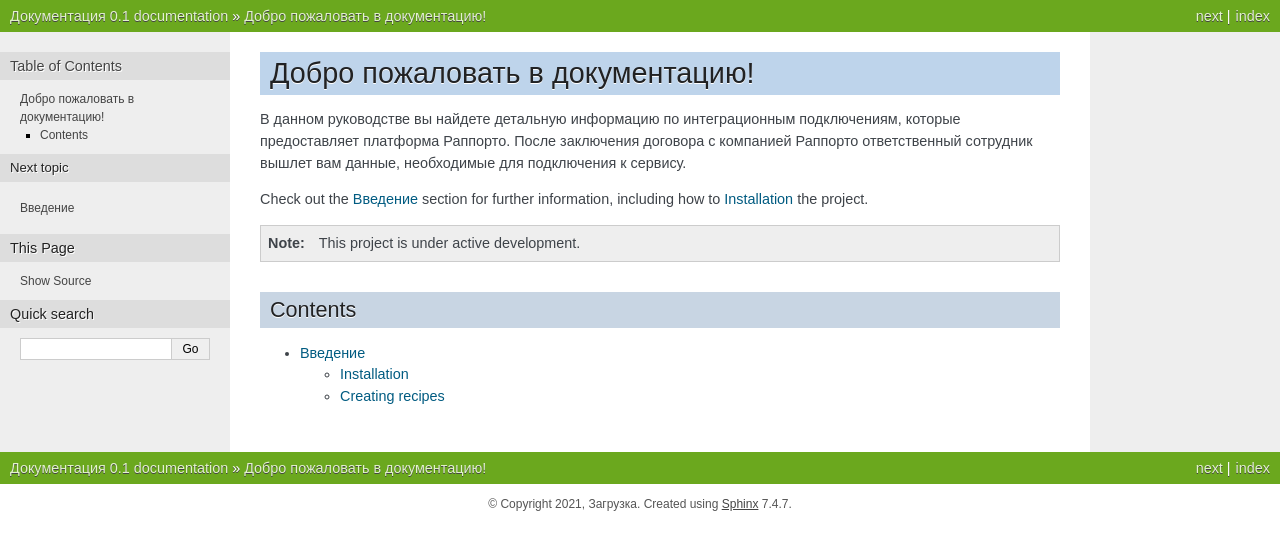
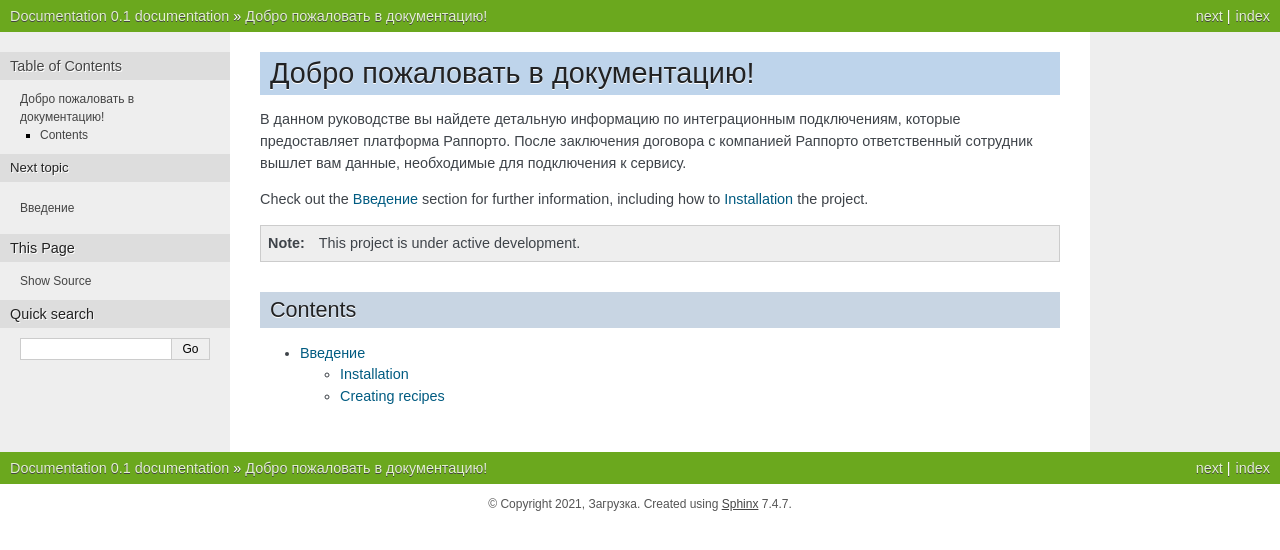
Before and after one commit to omikhaleva/test1, a Sphinx documentation site: the page built from docs/source/index.rst, in a window 1280 px wide. Shown: the top 550 px of the page. Built offline with Sphinx 7.4.7, drawn with Linux system fonts in a browser that asks for light colours.

Commit message:
Update conf.py

```diff
--- a/docs/source/conf.py
+++ b/docs/source/conf.py
@@ -2,7 +2,7 @@
 
 # -- Project information
 
-project = 'Документация'
+project = 'Documentation'
 copyright = '2021, Загрузка'
 author = 'Загрузка'
 
```
